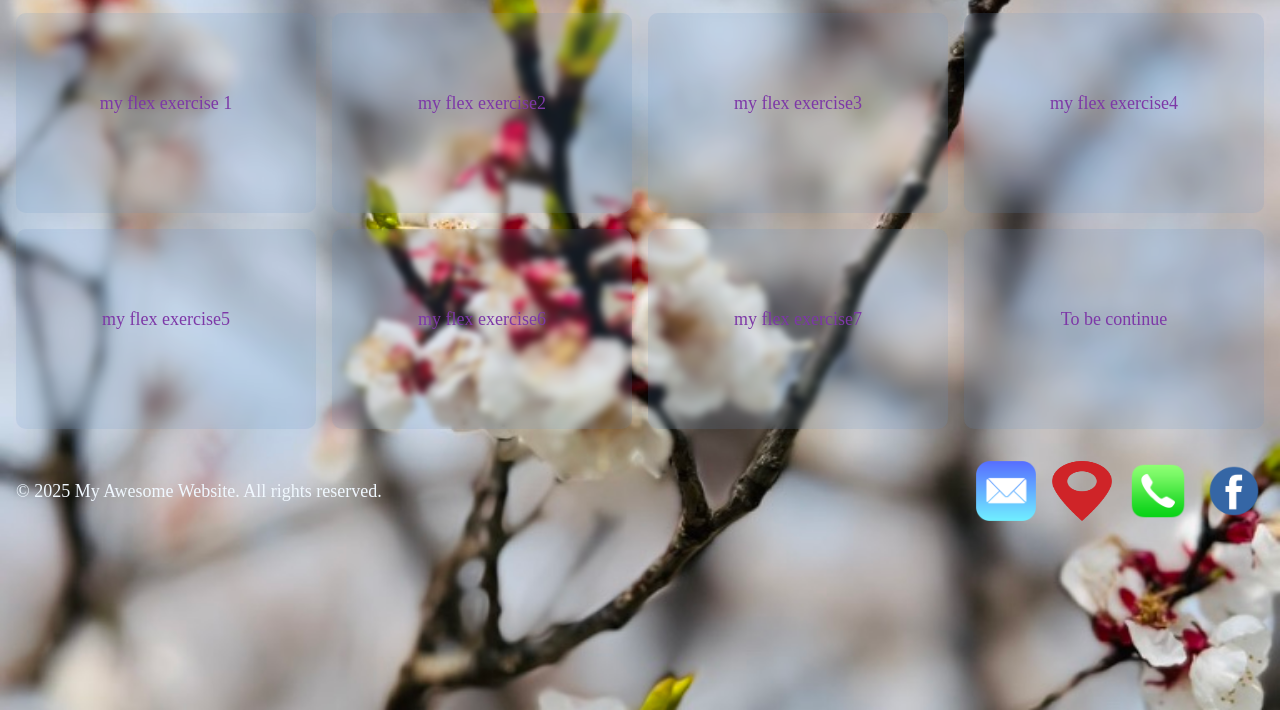
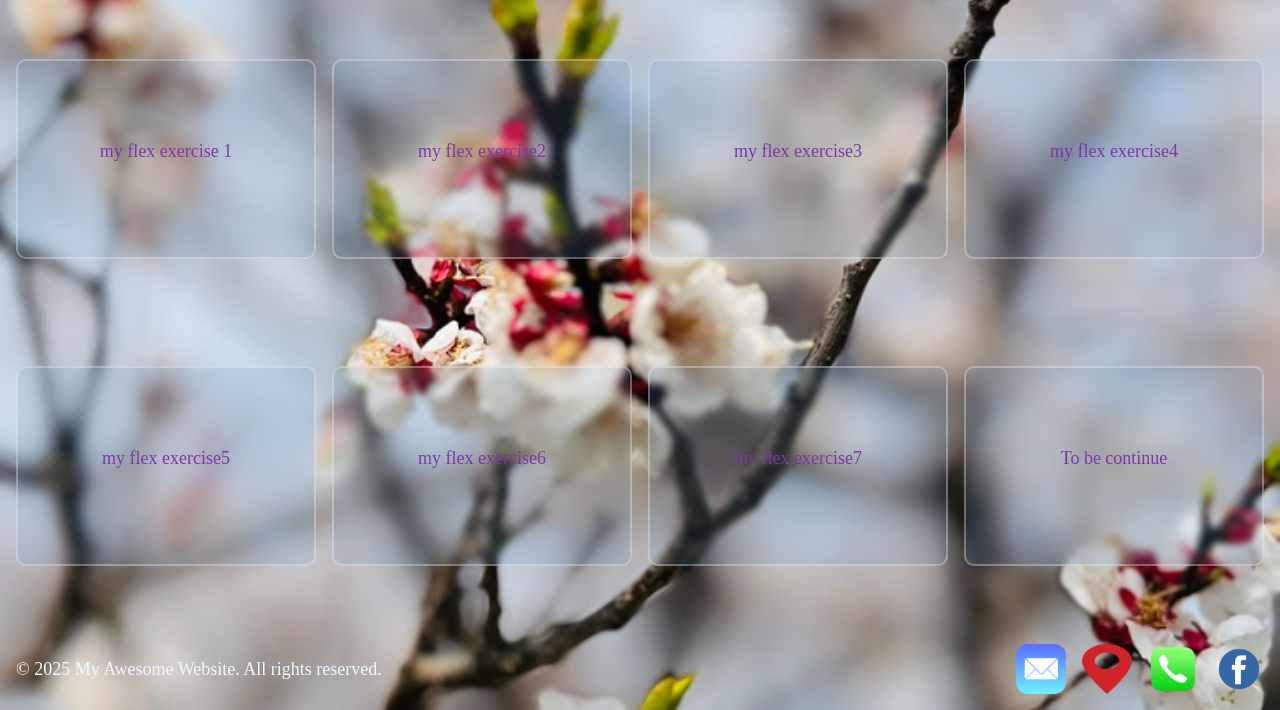
Before and after one commit to Arkar-Tun/my-css-flex-exercises, a plain HTML site: page index.html in a window 1280 px wide. Shown: the part 90-800 px from the top of the page. Drawn offline with Linux system fonts and the light colour scheme.

Commit message:
feat:adding border and footer

```diff
--- a/css/style.css
+++ b/css/style.css
@@ -12,9 +12,12 @@ body {
   display: flex;
   flex-direction: column;
   width: 100vw;
-  height: 100vh;
+  min-height: 100vh;
 }
 .container {
+  display: flex;
+  flex-direction: column;
+  min-height: 100vh;
   h1 {
     font-size: 48px;
     color: azure;
@@ -40,6 +43,7 @@ body {
       height: 200px;
       border-radius: 10px;
       backdrop-filter: blur(3px);
+      border: 2px solid rgba(255, 255, 255, 0.3);
       a {
         text-decoration: none;
         color: rgb(125, 56, 167);
@@ -51,6 +55,7 @@ body {
     display: flex;
     justify-content: space-between;
     align-items: center;
+    margin-top: auto;
     p {
       padding: 1rem;
       color: aliceblue;
@@ -61,9 +66,10 @@ body {
       display: flex;
       gap: 1rem;
       padding: 1rem;
+
       img {
-        width: 60px;
-        height: 60px;
+        width: 50px;
+        height: 50px;
       }
     }
   }
```
